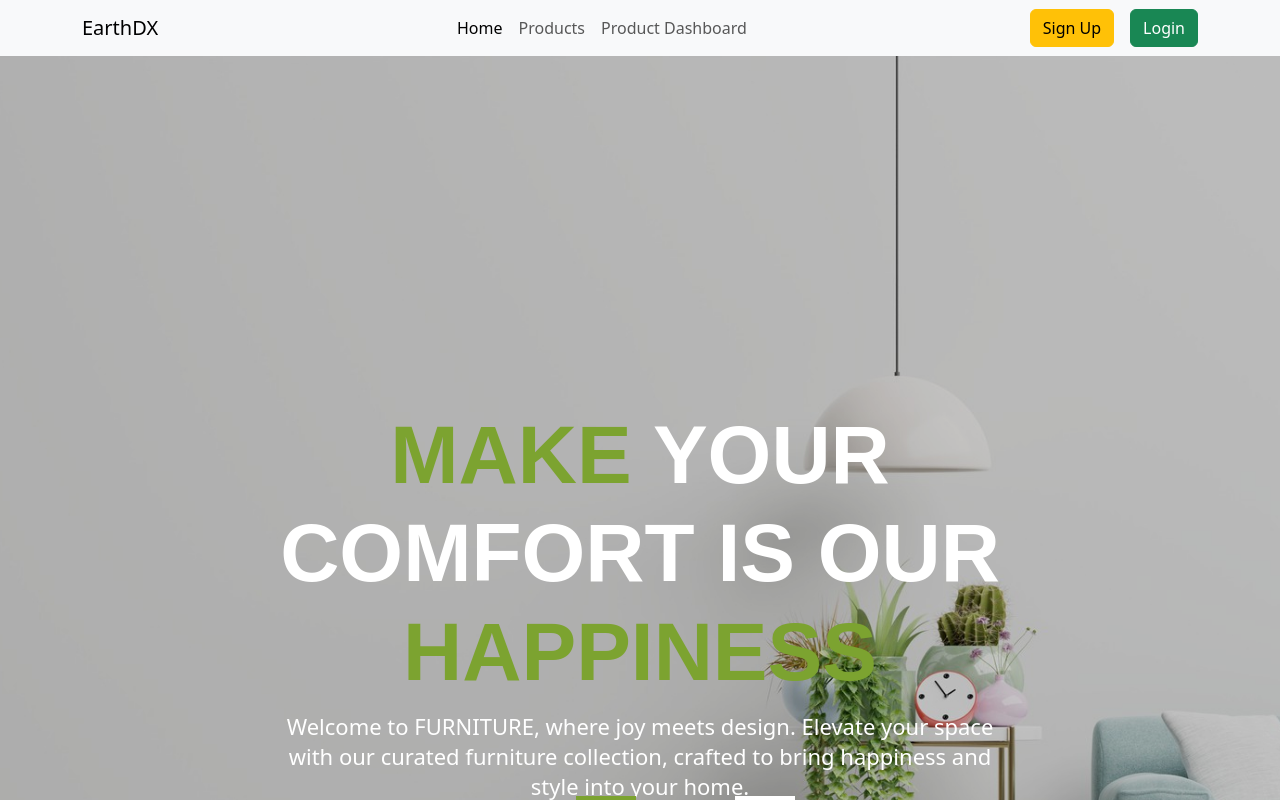
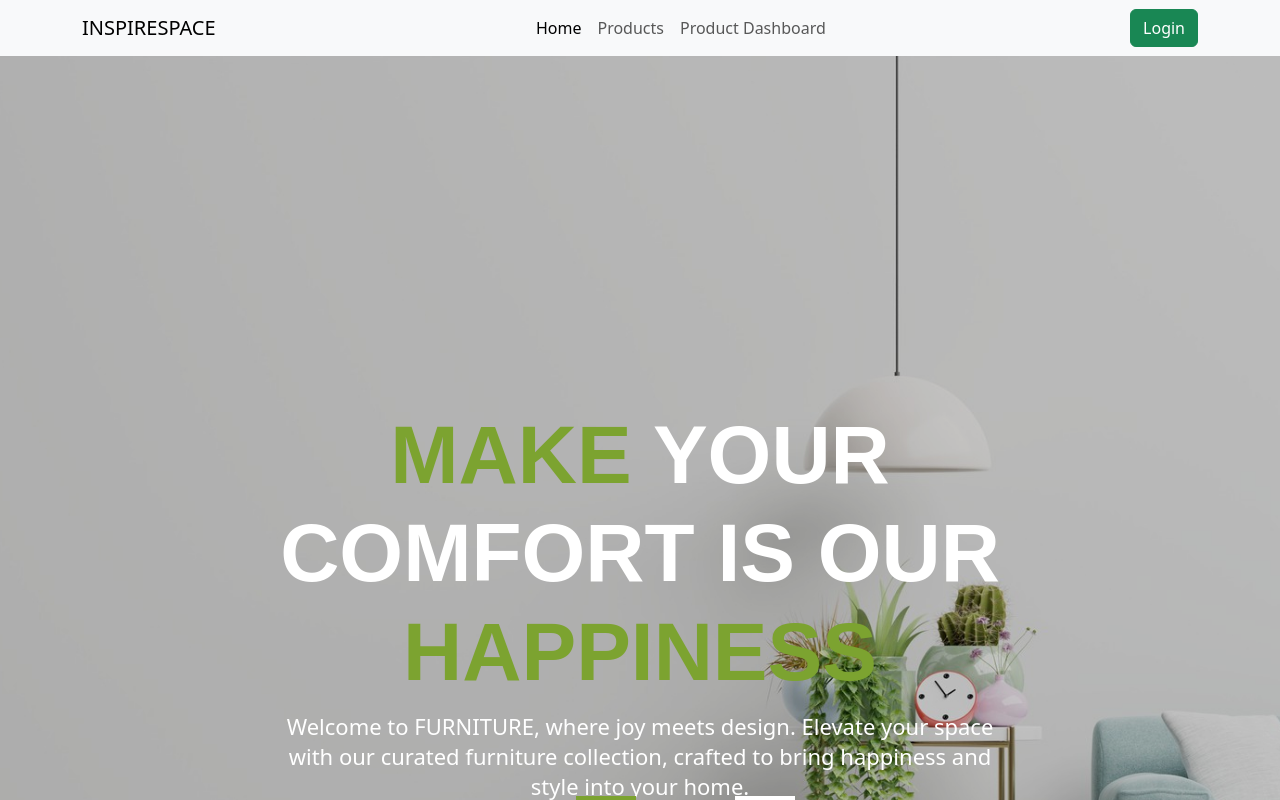
Before and after one commit to putheka/INSPIRESPACE, a React (Create React App) app: page / in a window 1280 px wide. Shown: the top 800 px of the page. Built offline with nearby package versions, Linux system fonts and the light colour scheme.

Commit message:
update logo

```diff
--- a/public/index.html
+++ b/public/index.html
@@ -2,7 +2,7 @@
 <html lang="en">
   <head>
     <meta charset="utf-8" />
-    <link rel="icon" href="%PUBLIC_URL%/favicon.ico" />
+    <link rel="icon" href="./Logo.jpg" />
     <meta name="viewport" content="width=device-width, initial-scale=1" />
     <meta name="theme-color" content="#000000" />
     <meta
@@ -24,7 +24,7 @@
       work correctly both with client-side routing and a non-root public URL.
       Learn how to configure a non-root public URL by running `npm run build`.
     -->
-    <title>React App</title>
+    <title>INSPIRESPACE</title>
   </head>
   <body>
     <noscript>You need to enable JavaScript to run this app.</noscript>
--- a/src/component/Navbar.js
+++ b/src/component/Navbar.js
@@ -7,7 +7,7 @@ function NavBar() {
     return (
         <Navbar expand="lg" className="bg-body-tertiary">
             <Container>
-                <Navbar.Brand href="#home">EarthDX</Navbar.Brand>
+                <Navbar.Brand href="#home">INSPIRESPACE</Navbar.Brand>
                 <Navbar.Toggle aria-controls="basic-navbar-nav" />
                 <Navbar.Collapse id="basic-navbar-nav">
                     <Nav className="mx-auto text-center">
@@ -24,8 +24,7 @@ function NavBar() {
 
                     </Nav>
                     <div className="d-flex justify-content-center">
-                        <button className='btn btn-warning me-3'> Sign Up</button>
-                        <button className='btn btn-success'> Login </button>
+                        <button className='btn btn-success '> Login </button>
                     </div>
                 </Navbar.Collapse>
             </Container>
```
Also changed, not shown: public/Logo.jpg (added), 1 other file (tests, documents, lock files or other folders).
